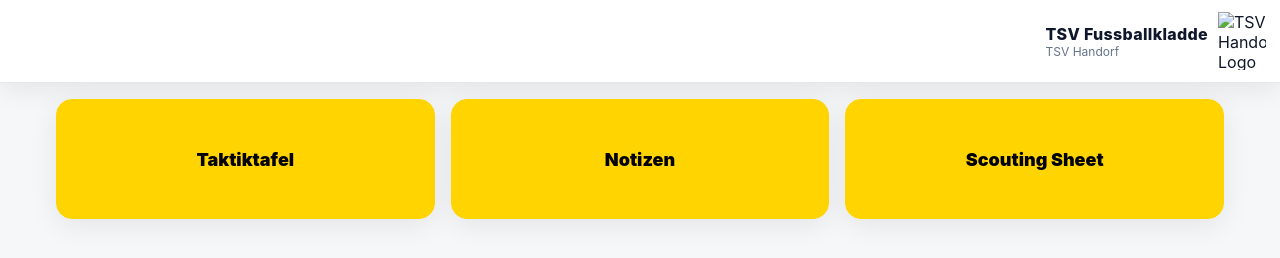
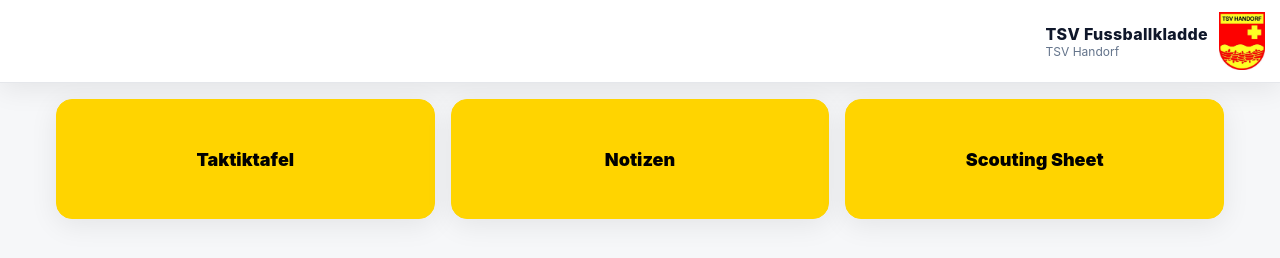
Before and after one commit to 7fmats/taktiktafel, a plain HTML site: page index.html in a window 1280 px wide. Drawn offline with Linux system fonts and the light colour scheme.

Commit message:
Update index.html

```diff
--- a/index.html
+++ b/index.html
@@ -14,7 +14,7 @@
         <h1 class="app-title">TSV Fussballkladde</h1>
         <p class="app-sub">TSV Handorf</p>
       </div>
-      <img src="TSV-Logo_1%20(1).jpg" alt="TSV Handorf Logo">
+      <img src="tsv-logo.jpg" alt="TSV Handorf Logo">
     </div>
   </header>
 
```
